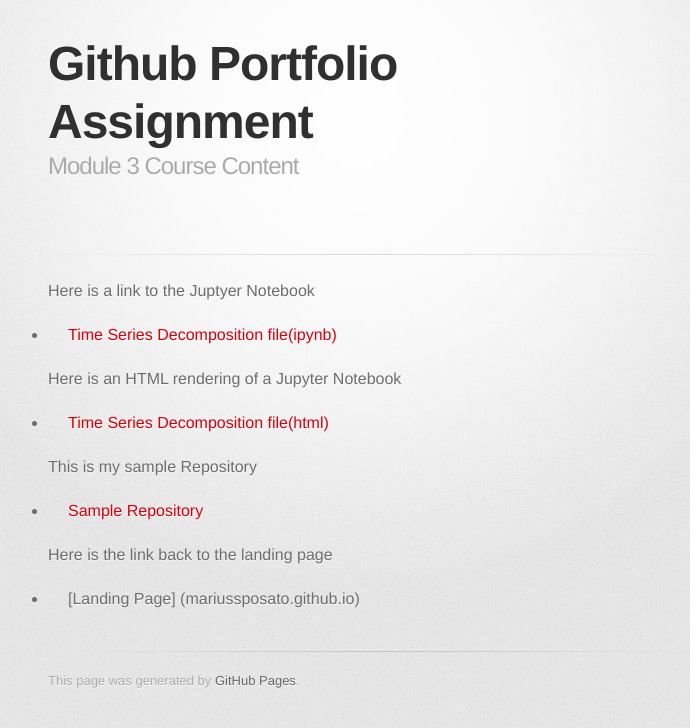
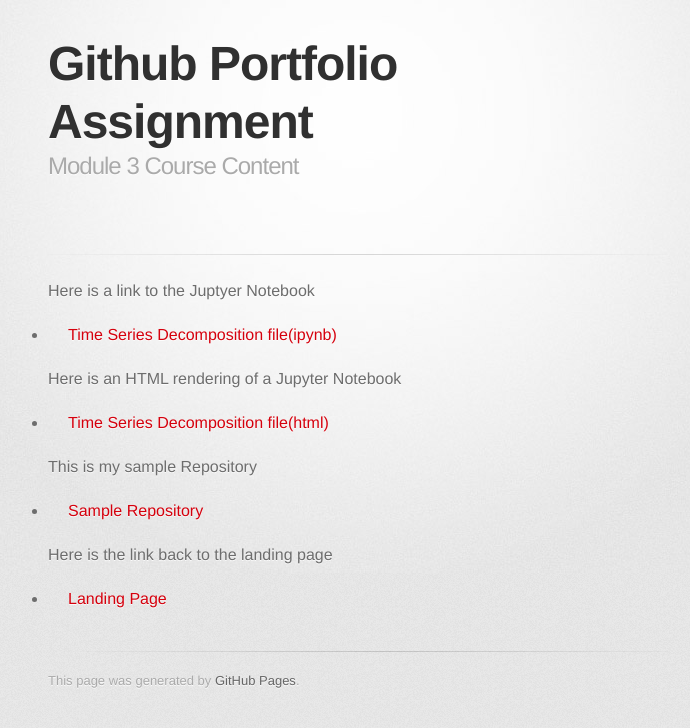
Before and after one commit to MariusSposato/MariusSposato.github.io, a Jekyll site: the page built from 2022 Work/index.md, in a window 1280 px wide. Shown: the top 728 px of the page, without its empty margins (282-972 px from the left). Built offline with Jekyll 4.4.1, drawn with Linux system fonts in a browser that asks for light colours; some web fonts are replaced; our own code applies the rules of GitHub Pages for plain Markdown files.

Commit message:
Update index.md

```diff
--- a/2022 Work/index.md
+++ b/2022 Work/index.md
@@ -19,4 +19,4 @@ This is my sample Repository
 
 Here is the link back to the landing page
 
-- [Landing Page] (mariussposato.github.io)
+- [Landing Page](Landing Page.html)
```
